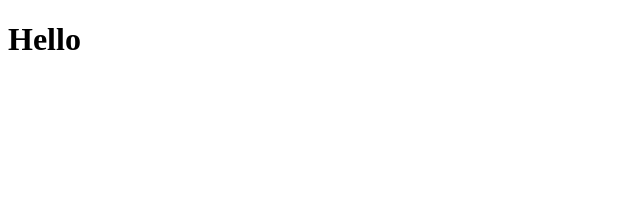
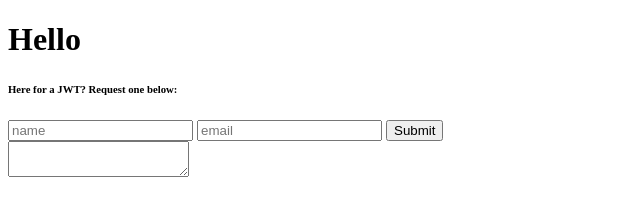
Before and after one commit to Kc2693/BYOB, a website: page public/index.html in a window 1280 px wide. Shown: the whole page, without its empty margins (0-640 px from the left). Drawn offline with Linux system fonts and the light colour scheme.

Commit message:
Add form to index html

```diff
--- a/public/index.html
+++ b/public/index.html
@@ -6,5 +6,14 @@
   </head>
   <body>
     <h1>Hello</h1>
+    <h6>Here for a JWT? Request one below:</h6>
+    <form>
+      <input type="text" placeholder="name"/>
+      <input type="email" placeholder="email" />
+      <button type="submit">Submit</button>
+    </form>
+    <textarea readonly>
+
+    </textarea>
   </body>
 </html>
```
